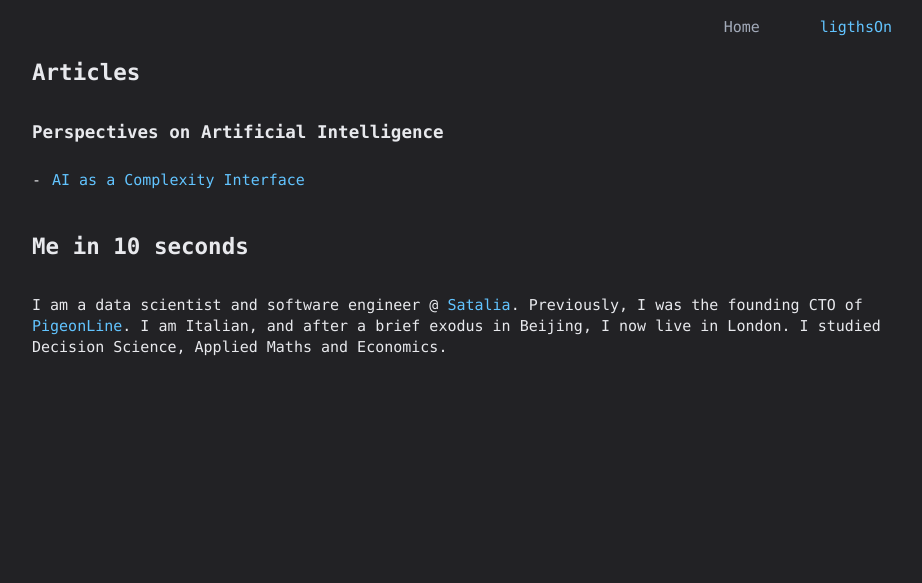
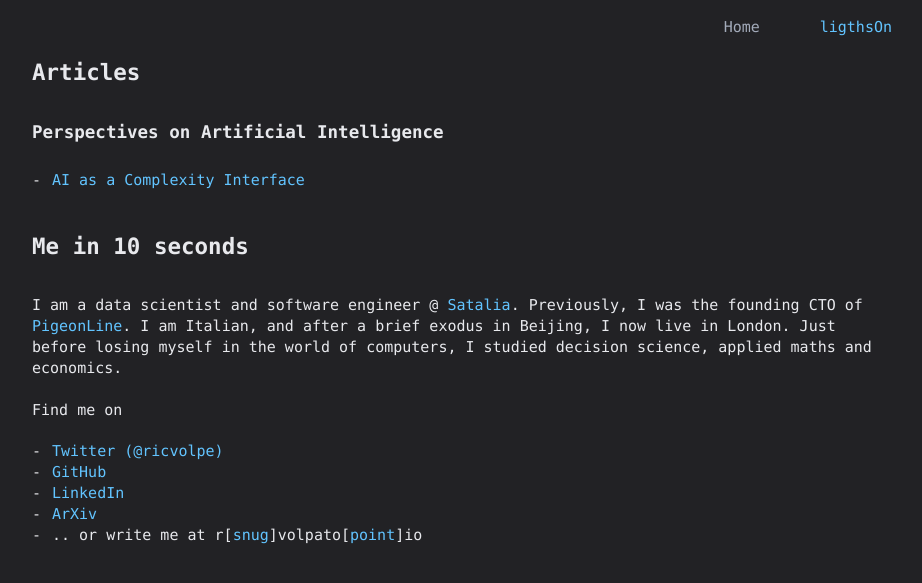
Before and after one commit to ricvolpe/exploring-representations, a plain HTML site: page home.html in a window 1280 px wide. Shown: the part 85-668 px from the top of the page, without its empty margins (178-1100 px from the left). Drawn offline with Linux system fonts and the light colour scheme.

Commit message:
Added personal links

```diff
--- a/home.html
+++ b/home.html
@@ -31,8 +31,16 @@
          </br>
          <h2>Me in 10 seconds</h2>
          <p>
-            I am a data scientist and software engineer @ <a href="https://satalia.com">Satalia</a>. Previously, I was the founding CTO of <a href="https://www.pigeonline.io/">PigeonLine</a>. I am Italian, and after a brief exodus in Beijing, I now live in London. I studied Decision Science, Applied Maths and Economics.
+            I am a data scientist and software engineer @ <a href="https://satalia.com">Satalia</a>. Previously, I was the founding CTO of <a href="https://www.pigeonline.io/">PigeonLine</a>. I am Italian, and after a brief exodus in Beijing, I now live in London. Just before losing myself in the world of computers, I studied decision science, applied maths and economics.
          </p>
+         Find me on
+         <ul>
+            <li><a href="https://twitter.com/ricvolpe">Twitter (@ricvolpe)</a></li>
+            <li><a href="https://github.com/ricvolpe">GitHub</a></li>
+            <li><a href="https://www.linkedin.com/in/riccardo-volpato">LinkedIn</a></li>
+            <li><a href="https://arxiv.org/search/cs?searchtype=author&query=Volpato%2C+R">ArXiv</a></li>
+            <li>.. or write me at r[<a href="https://en.wikipedia.org/wiki/At_sign">snug</a>]volpato[<a href="https://en.wikipedia.org/wiki/Dot">point</a>]io</li>
+         </ul>
       </div>
    </body>
    <footer>
```
